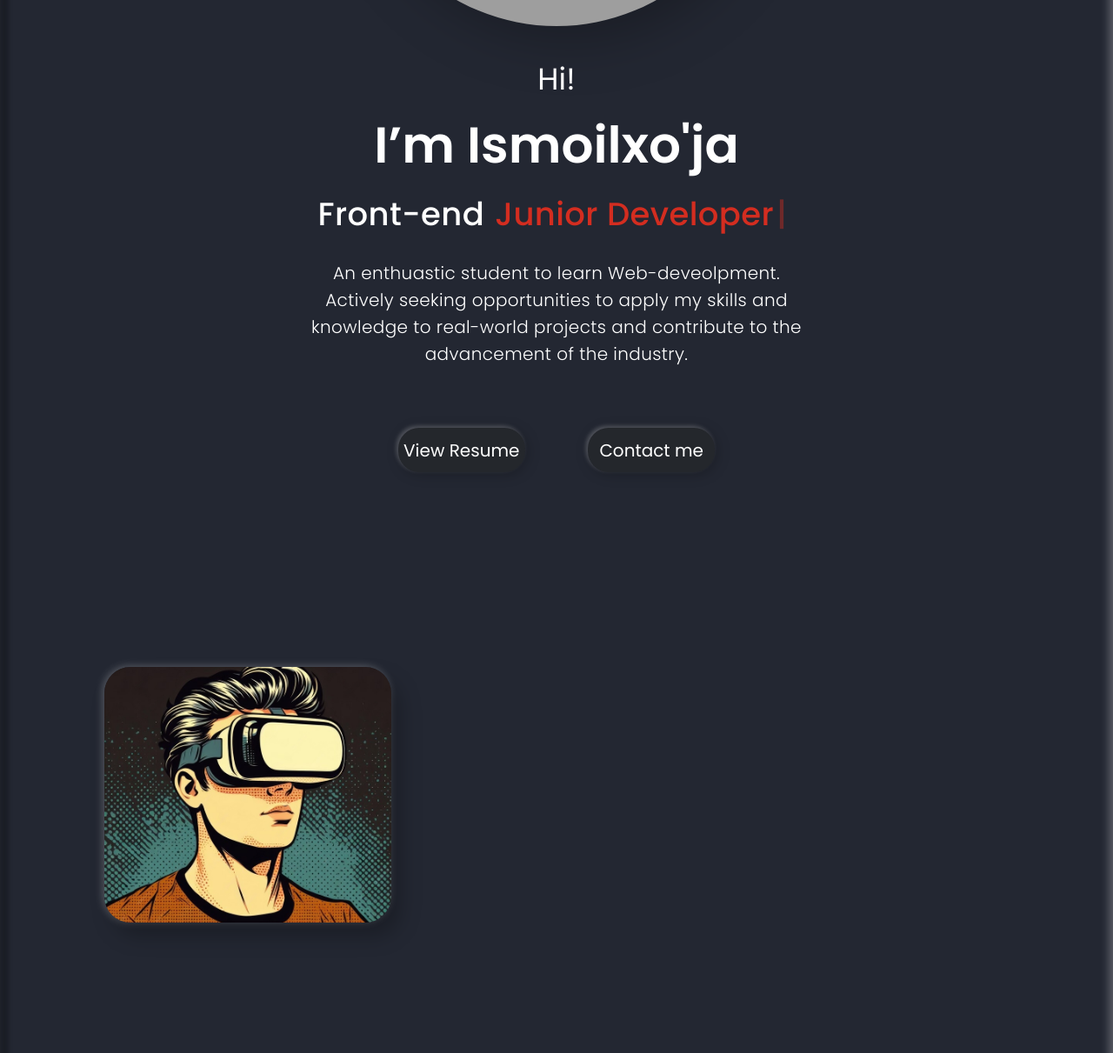
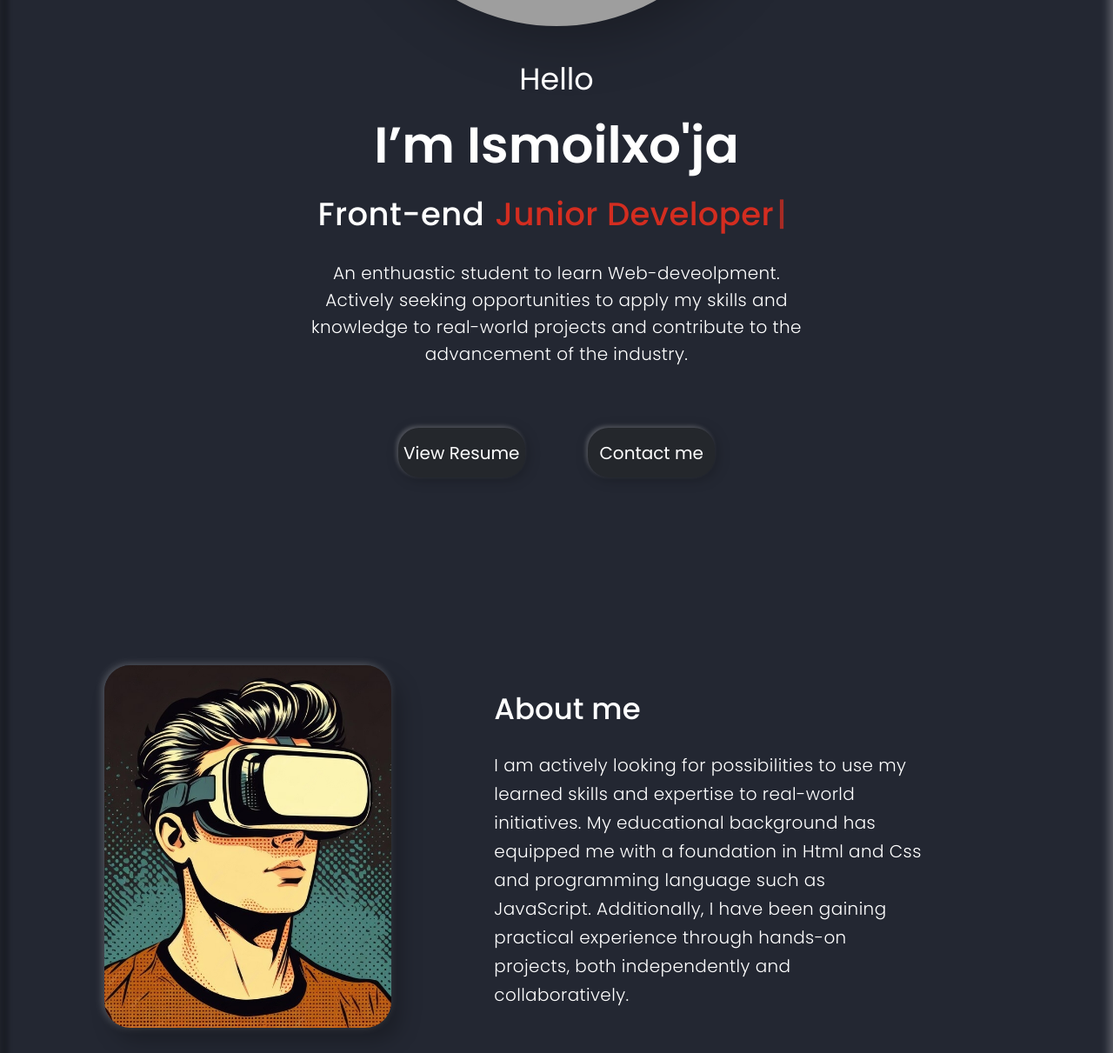
Before and after one commit to IsmoilHamidov/Portfolio-, a React (Create React App) app: page / in a window 1280 px wide. Shown: the part 630-1841 px from the top of the page at 87% size. Built offline with nearby package versions, Linux system fonts and the light colour scheme; grey boxes are pictures that could not be loaded.

Commit message:
some updates

```diff
--- a/src/Project3 Component/HomePage.jsx
+++ b/src/Project3 Component/HomePage.jsx
@@ -76,7 +76,7 @@ return(
                     <div className="intro_img">
                         <img src={intro_img} alt="rasm bor" />
                     </div>
-                    <h4>Hi!</h4>
+                    <h4>Hello</h4>
                     <h2>I’m Ismoilxo'ja</h2>
                     <div className="third_heading" data-aos="fade-up" data-aos-anchor-placement="bottom-bottom">
                         Front-end
--- a/src/Responsive.css
+++ b/src/Responsive.css
@@ -337,7 +337,6 @@
         object-fit: cover;
     }
     .about_right_side{
-        width: 100%;
         display: grid;
         align-content: center;
         justify-items: center;
@@ -821,7 +820,7 @@
             padding: 70px 120px 150px 120px;
         }
         .introduction_part{
-            padding: 120px 0px 50px 0px;
+            padding: 120px 0px 20px 0px;
         }
         .intro_img{
             width: 470px;
@@ -840,11 +839,12 @@
         }
         .intro_last_item{
             width: 35%;
+            height: auto;
             margin: 45px 0px 0px 0px;
-
         }
         .intro_last_item_box{
             width: 40%;
+            height: 57px;
             font-size: 20px;
         }
         /* .About_me{
@@ -857,7 +857,7 @@
         }
         .about_left_side img{
             width: 80%;
-            height: 89%;
+            height: 82%;
             object-fit: cover;
         }
         .about_right_side{
@@ -868,8 +868,8 @@
         }
         .about_right_side p{
             width: 84%;
-            font-size: 19px;
-            line-height: 30px;
+            font-size: 20px;
+            line-height: 33px;
             text-align: start;
             margin-top: 0px;
         }
```
